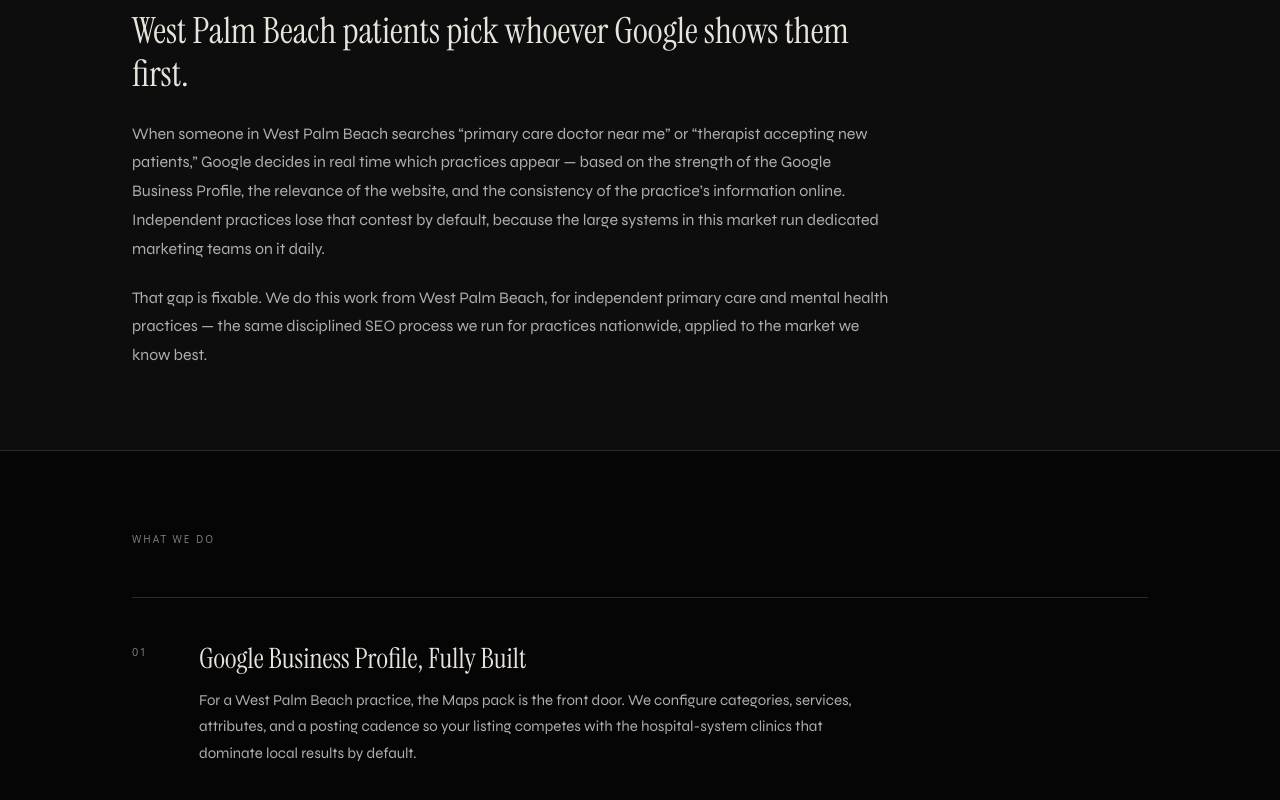
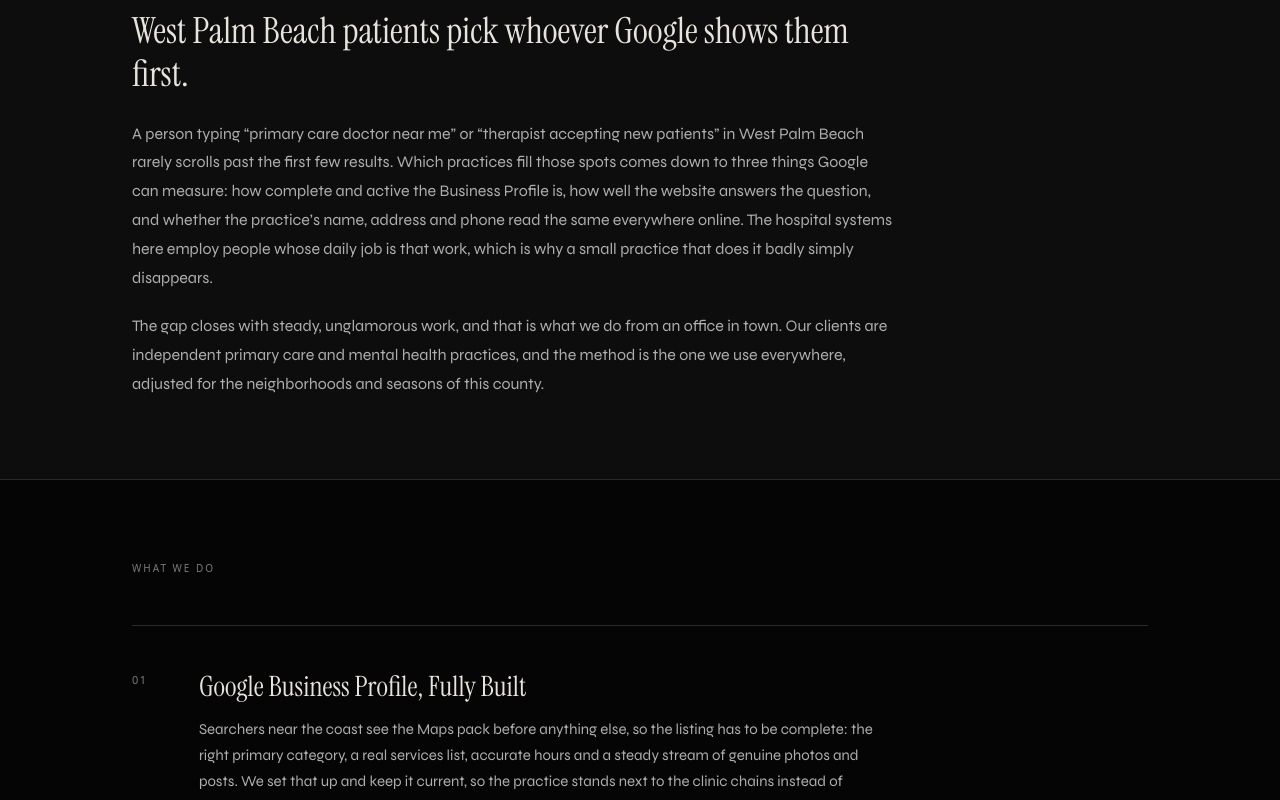
Before and after one commit to contactprimara-debug/PriMara, a Next.js app: page /locations/medical-seo-west-palm-beach in a window 1280 px wide. Shown: the part 800-1600 px from the top of the page. Built offline with nearby package versions, Linux system fonts and the light colour scheme.

Commit message:
WPB medical SEO page: rewrite shared template copy to differentiate from Lakeland twin

```diff
--- a/app/locations/medical-seo-west-palm-beach/page.tsx
+++ b/app/locations/medical-seo-west-palm-beach/page.tsx
@@ -61,14 +61,14 @@
 };
 
 const faqs = [
-  { q: "Do you actually work with practices in West Palm Beach?", a: "Yes — Primara is based in West Palm Beach. We work with independent practices nationwide, but this is our home market: we know the local hospital-system competition, the neighborhoods patients search from, and what it takes to rank here. This is one of the items we walk through personally with every new practice." },
+  { q: "Do you actually work with practices in West Palm Beach?", a: "Yes. Our office is in West Palm Beach, so this is the market we know first-hand. We know which systems your practice competes against and how patients describe where they live. We go through those details with each new practice by name." },
   {
     q: "What does medical SEO include for a West Palm Beach practice?",
-    a: "The same full stack we run everywhere: complete Google Business Profile configuration, local rank tracking across your real service area, on-page optimization (titles, headings, schema markup, internal linking), technical SEO fixes, and content built around the searches West Palm Beach patients actually make.",
+    a: "Four things: a fully built Google Business Profile, a technical and on-page clean-up of the website, new pages written around real local searches, and a monthly report with rankings, Search Console numbers and calls. The scope is written down before work starts.",
   },
   {
     q: "How is this different from hiring a national SEO agency?",
-    a: "We only work with independent medical practices — primary care and mental health — and we don't take hospital systems or chains. You work directly with the two founders, not an account manager, and there are no long-term contracts.",
+    a: "We take only independent primary care and mental health practices, never hospital systems or chains, and the two founders handle the work themselves. There is no account manager in between, and the agreement runs month to month.",
   },
   { q: "How long until a West Palm Beach practice sees SEO results?", a: "Local visibility (Google Maps and Business Profile) usually moves within 60–90 days. Competitive organic keywords take longer — typically 4–6 months. We show progress monthly through rank grids and Google Search Console, so movement is always visible. We're happy to go deeper on this for your specific market during a free audit." },
   { q: "Can we meet in person?", a: "Yes. Because we are based in West Palm Beach, an in-person meeting is possible if you prefer it, and the audit call can also be done by phone or video." },
@@ -88,15 +88,15 @@
 const deliverables = [
   {
     title: "Google Business Profile, Fully Built",
-    body: "For a West Palm Beach practice, the Maps pack is the front door. We configure categories, services, attributes, and a posting cadence so your listing competes with the hospital-system clinics that dominate local results by default.",
+    body: "Searchers near the coast see the Maps pack before anything else, so the listing has to be complete: the right primary category, a real services list, accurate hours and a steady stream of genuine photos and posts. We set that up and keep it current, so the practice stands next to the clinic chains instead of below them.",
   },
   {
     title: "On-Page & Technical SEO",
-    body: "Title tags, headings, schema markup, internal linking, Core Web Vitals, and mobile performance — every page of your site audited and optimized so Google can find, understand, and rank it.",
+    body: "We crawl the whole site and fix what gets in the way: unclear titles, missing headings, broken links, slow mobile pages and absent structured data. The goal is simple. Every page should be easy for a search engine to read and fast for a patient on a phone.",
   },
   {
     title: "Local Content That Matches Patient Searches",
-    body: "Patients in West Palm Beach search by condition, insurance, and neighborhood — not by your practice name. We build service and location pages that meet those searches, grounded in what your practice actually offers.",
+    body: "People here look for a doctor by insurance, by the service they need and by the part of the county they live in, almost never by the practice name. We write pages for those searches, using only what your front desk confirms, with no clinical promises.",
   },
   {
     title: "Transparent Monthly Reporting",
@@ -179,17 +179,20 @@
               West Palm Beach patients pick whoever Google shows them first.
             </h2>
             <p style={{ fontSize: "1rem", color: "var(--ash)", lineHeight: 1.8, marginBottom: "20px" }}>
-              When someone in West Palm Beach searches &ldquo;primary care doctor near me&rdquo; or
-              &ldquo;therapist accepting new patients,&rdquo; Google decides in real time which
-              practices appear — based on the strength of the Google Business Profile, the
-              relevance of the website, and the consistency of the practice&rsquo;s information
-              online. Independent practices lose that contest by default, because the large
-              systems in this market run dedicated marketing teams on it daily.
+              A person typing &ldquo;primary care doctor near me&rdquo; or &ldquo;therapist
+              accepting new patients&rdquo; in West Palm Beach rarely scrolls past the first few
+              results. Which practices fill those spots comes down to three things Google can
+              measure: how complete and active the Business Profile is, how well the website
+              answers the question, and whether the practice&rsquo;s name, address and phone read
+              the same everywhere online. The hospital systems here employ people whose daily
+              job is that work, which is why a small practice that does it badly simply
+              disappears.
             </p>
             <p style={{ fontSize: "1rem", color: "var(--ash)", lineHeight: 1.8 }}>
-              That gap is fixable. We do this work from West Palm Beach, for independent primary
-              care and mental health practices — the same disciplined SEO
-              process we run for practices nationwide, applied to the market we know best.
+              The gap closes with steady, unglamorous work, and that is what we do from an office
+              in town. Our clients are independent primary care and mental health practices, and
+              the method is the one we use everywhere, adjusted for the neighborhoods and seasons
+              of this county.
             </p>
           </div>
         </div>
```
